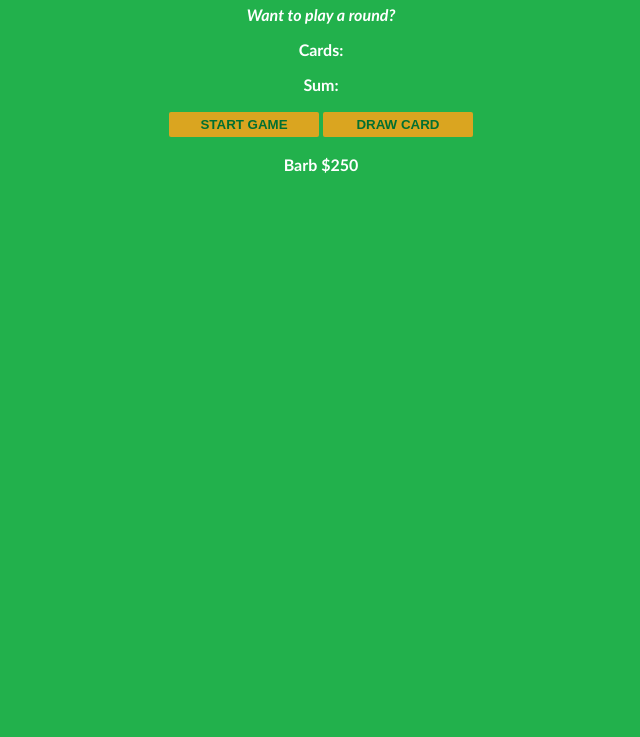
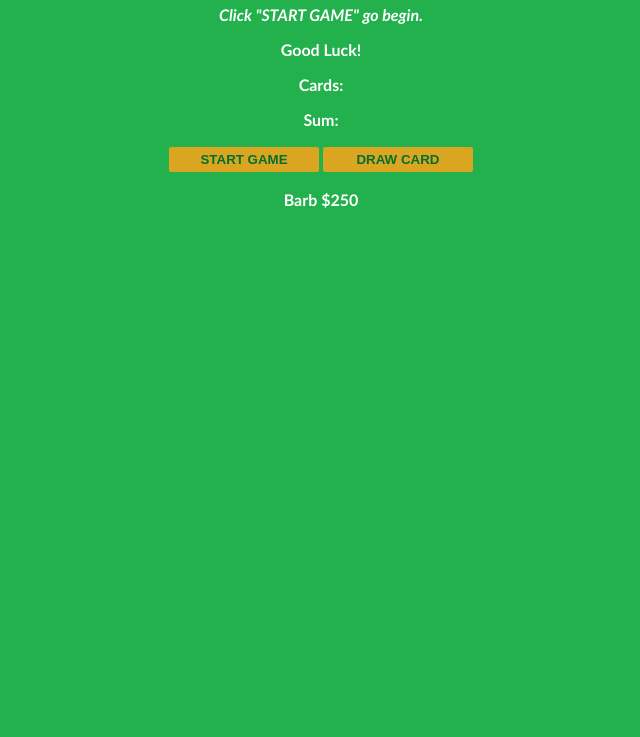
Before and after one commit to barbstork/blackjack, a plain HTML site: page index.html in a window 1280 px wide. Shown: the part 63-800 px from the top of the page, without its empty margins (319-959 px from the left). Drawn offline with Linux system fonts and the light colour scheme.

Commit message:
Update index.html
Updated the start game messaging.

```diff
--- a/index.html
+++ b/index.html
@@ -6,7 +6,8 @@
     </head>
     <body>
         <h1>Blackjack</h1>
-        <p id="message-el">Want to play a round?</p>
+        <p id="message-el">Click "START GAME" go begin.</p>
+        <p id="goodluck-el">Good Luck!</p>
         <p id="cards-el">Cards:</p>
         <p id="sum-el">Sum:</p>
         <button id="start-btn" onclick="startGame()">START GAME</button>
```
